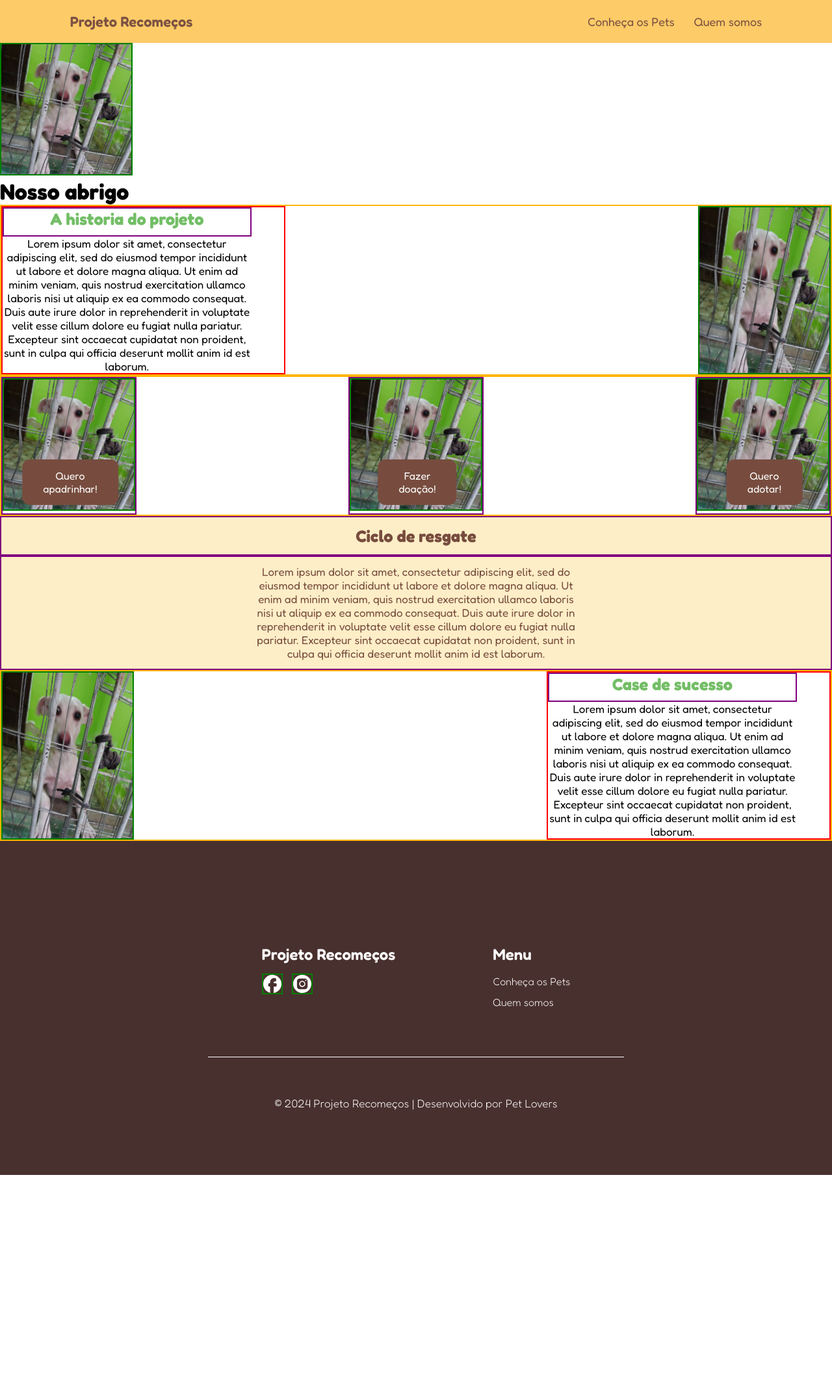
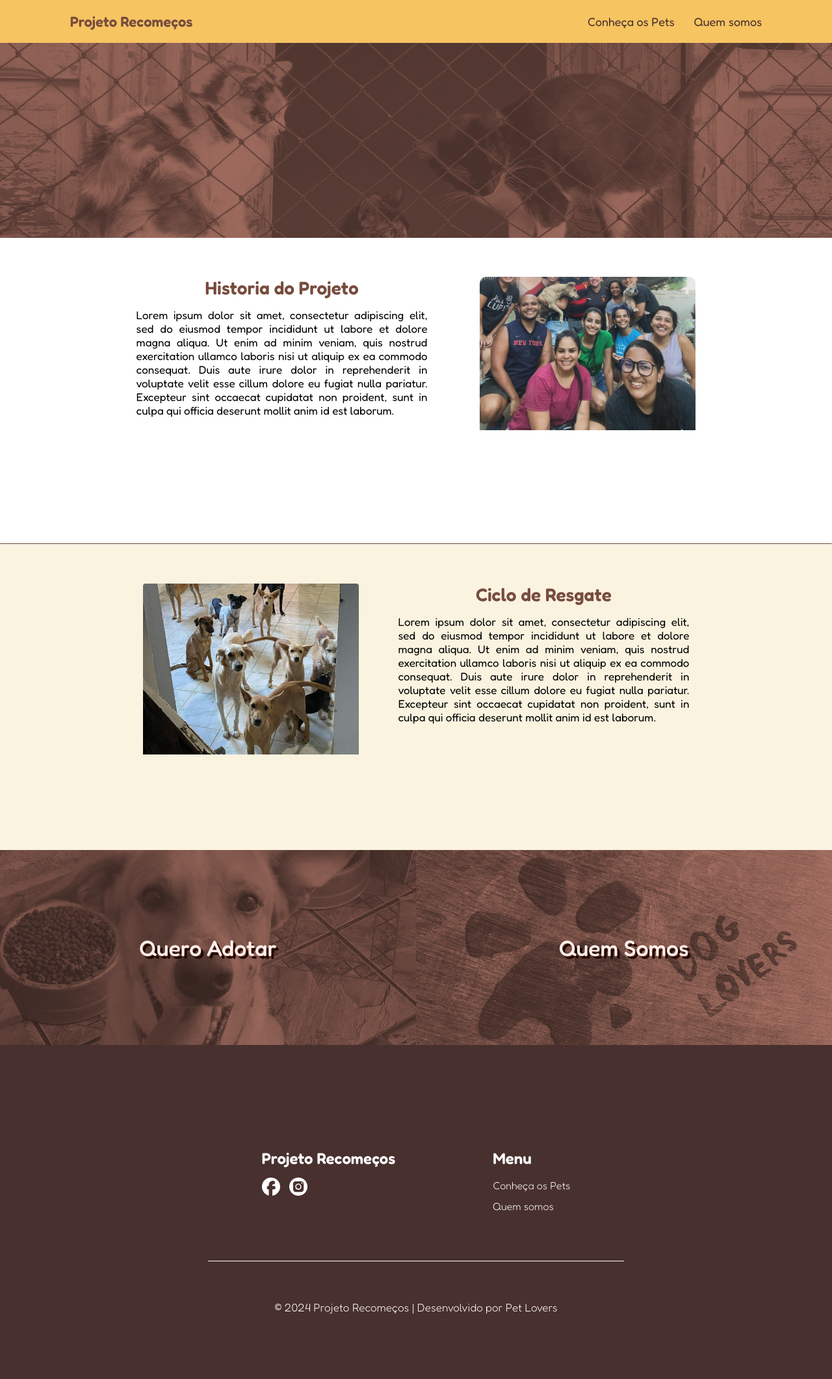
Before and after one commit to ThiagoRAlmeida2/ProjetoONG, a PHP site: page / in a window 1280 px wide. Shown: the whole page at 65% size. Before the commit the page ends 1808 px from the top, so only its background shows below. Run offline with PHP 8.4, Linux system fonts and the light colour scheme.

Commit message:
atualizações de hoje..

```diff
--- a/src/JavaScript/admin.js
+++ b/src/JavaScript/admin.js
@@ -111,7 +111,11 @@ async function carregarPets() {
 
                 <div class="pet-about">
                     <p>Sexo: ${pet.sexo}</p>
-                    <p>Idade: ${pet.idade}</p>
+                    <p>Anos: ${pet.idade}</p>
+                    <p>Idade: ${pet.idade <= 1 ? 'Filhote' :
+                                pet.idade <= 5 ? 'Jovem' :
+                                pet.idade <= 10 ? 'Adulto' : 'Idoso'}
+                    </p>
                     <p>Raça: ${pet.raca}</p>
                     <p>Porte: ${pet.porte}</p>
 
--- a/src/admin.html
+++ b/src/admin.html
@@ -59,9 +59,9 @@
 
                     <select aria-placeholder="Porte" id="petPorte" required>
                         <option value="">Porte</option>
-                        <option value="pequeno">Pequeno</option>
-                        <option value="médio">Médio</option>
-                        <option value="grande">Grande</option>
+                        <option value="Pequeno">Pequeno</option>
+                        <option value="Médio">Médio</option>
+                        <option value="Grande">Grande</option>
                     </select>
                 </div>
 
--- a/src/css/header.css
+++ b/src/css/header.css
@@ -1,7 +1,6 @@
 
 header {
-    background-color: #fdcb67;
-
+    background-color: #f6c461;
     width: 100%;
     position: relative;
     background-size: cover;
@@ -15,7 +14,7 @@ header {
 }
 
 header h2 {
-    color: #7c5143;
+    color: #774C3E;
 
     font-weight: 600;
     font-size: 22px;
@@ -39,7 +38,7 @@ nav ul {
 }
 
 nav ul li {
-    color: #7c5143;
+    color: #48302E;
 
     font-size: 18px;
     font-weight: 400;
--- a/src/css/home.css
+++ b/src/css/home.css
@@ -1,77 +1,212 @@
 
-.image-container {
+.container-img-section {
+    display: flex;
+    justify-content: center;
+    align-items: center;
+
+    width: 100%;
+    height: 300px;
+
+    overflow: hidden;
     position: relative;
-    border: 2px solid purple;
 }
 
-img {
-    width: 200px;
-    height: auto;
-    border: 2px solid green;
+.container-img {
+    width: 100%;
+
+    filter: brightness(30%) contrast(65%) sepia(1) saturate(4) hue-rotate(325deg) grayscale(60%);
+    transition: transform 1s ease, filter 1s ease;
+
+    z-index: 0;
+    position: relative;
 }
 
-#button-overlay {
-    position: absolute;
-    top: 75%;
-    left: 50%;
-    transform: translate(-50%, -50%);
-    border: none;
-    /* Outros estilos para personalizar o botão */
+.container-img:hover {
+    transform: scale(1.05);
+    filter: brightness(40%) contrast(70%) sepia(1) saturate(4) hue-rotate(325deg) grayscale(60%);
 }
 
-#container {
-    width: 80%;
-    margin: 0 auto;
+.container-img-section * {
+    z-index: 1;
+    position: absolute;
 }
 
-.button {
-    background-color: #774C3E;
-    color: #FFFFFF;
-    border: none;
-    padding: 15px 32px;
-    text-align: center;
-    text-decoration: none;
-    display: inline-block;
-    font-size: 16px;
-    margin: 4px 2px;
-    cursor: pointer;
-    border-radius: 12px;
-    font-family: 'Fredoka', sans-serif;
-  }
-
-.container {
-    display: flex;
-    justify-content: space-between;
-    border: 2px solid #ffb400;
-  }
-
-.texto-esquerda {
-    width: 30%;
-    text-align: center;
-    padding-right: 50px;
-    border: 2px solid red;
+.tittle-1 {
+    pointer-events: none;
+    mix-blend-mode:luminosity;
+    font-weight: 500;
+    font-size: 40px;
 }
 
-.texto-direita {
-    width: 30%;
+.tittle-2 {
+    pointer-events: none;
     text-align: center;
-    padding-right: 50px;
-    border: 2px solid red;
+    font-weight: 600;
+    font-size: 28px;
+    padding: 0 0 14px;
+    margin: 0;
 }
 
-.texto-centralizado {
-    text-align: center;
-    color: #774C3E;
-    background-color: #FEEEC7;
-    padding-top: 1%;
-    padding-bottom: 1%;
-    padding-left: 30%;
-    padding-right: 30%;
-    border: 2px solid purple;
+.color-1 {
+    color: #faf3e0;
+    text-shadow: #101010 4px 4px;
 }
 
-.texto-titulo {
-    color: #73BE66;
-    padding-bottom: 10px;
-    border: 2px solid purple;
+.color-2 {
+    color: #774C3E;
 }
+
+.container-div {
+    width: 100%;
+    display: flex;
+    align-items: center;
+    justify-content: center;
+    padding: 60px 0;
+}
+
+.div-row {
+    flex-direction: row;
+}
+
+.div-column {
+    flex-direction: column;
+}
+
+/* SEÇÃO DE HISTÓRIA DO PROJETO */
+#hist-container {
+    align-items:stretch;
+    gap: 80px;
+}
+
+#hist-container-text {
+    width: 35%;
+}
+
+#hist-container-img {
+    width: 26%;
+    border-radius: 10px;
+}
+
+/* SEGUNDO CONTAINER */
+#container-2 {
+    align-items: stretch;
+    gap: 60px;
+}
+
+#container-2-img {
+    width: 26%;
+    border-radius: 4px;
+}
+
+#container-2-img img {
+    width: 100%;
+    object-position: 0 -140px;
+}
+
+#container-2-txt {
+    width: 35%;
+}
+
+.img-box {
+    height: 350px;
+    overflow: hidden;
+    position: relative;
+}
+
+.img-box img {
+    width: 100%;
+    object-fit: cover;
+    object-position: 0 -180px;
+    position: absolute;
+}
+
+.color-div {
+    background-color: #faf3e0;
+}
+
+.text-1 {
+    width: 100%;
+    text-align: justify;
+    font-weight: 400;
+    font-size: 17px;
+}
+
+.text-2 {
+    width: 70%;
+    text-align: justify;
+    font-weight: 400;
+    font-size: 17px;
+}
+
+.line {
+    border-top: #774C3E solid 1px;
+}
+
+/* SEÇÃO DE IMAGENS EM LINHA */
+.imgs-section {
+    display: grid;
+    grid-template-columns: repeat(2, 1fr);
+    gap: 0;
+    height: 300px;
+
+    overflow: hidden;
+    position: relative;
+}
+
+.section-img {
+    display: flex;
+    align-items: center;
+    justify-content: center;
+
+    z-index: 0;
+    cursor: pointer;
+    overflow: hidden;
+}
+
+.section-img a {
+    width: 100%;
+}
+
+.imgs-section-tittle {
+    border-radius: 6px;
+    padding: 10px 16px;
+
+    pointer-events: none;
+    text-align: center;
+    font-weight: 500;
+    font-size: 34px;
+
+    z-index: 1;
+    position: absolute;
+}
+
+.section-img a img {
+    width: 100%;
+    object-fit: cover;
+}
+
+/* PRIMEIRA IMAGEM DA LINHA */
+#section-img-1 {
+    object-position: 0 80px;
+
+    filter: brightness(35%) contrast(75%) sepia(1) saturate(4) hue-rotate(325deg) grayscale(60%);
+    transition: transform 1s ease, filter 1s ease;
+}
+
+#section-img-1:hover {
+    filter: brightness(50%) contrast(85%) sepia(1) saturate(4) hue-rotate(325deg) grayscale(60%);
+    transform: scale(1.05);
+}
+
+/* SEGUNDA IMAGEM DA LINHA */
+#section-img-2 {
+    object-position: 0 30px;
+
+    filter: brightness(40%) contrast(75%) sepia(1) saturate(4) hue-rotate(325deg) grayscale(60%);
+    transition: transform 1s ease, filter 1s ease;
+}
+
+#section-img-2:hover {
+    filter: brightness(55%) contrast(85%) sepia(1) saturate(4) hue-rotate(325deg) grayscale(60%);
+    transform: scale(1.05);
+}
--- a/src/css/quemSomos.css
+++ b/src/css/quemSomos.css
@@ -86,6 +86,7 @@ main {
     cursor: pointer;
     height: 380px;
     width: 100%;
+    margin-top: 20px;
 
     display: flex;
     align-items: center;
@@ -107,6 +108,7 @@ main {
     mix-blend-mode:luminosity;
     font-weight: 500;
     font-size: 44px;
+    pointer-events: none;
 }
 
 .conheca-os-pets img {
--- a/src/index.html
+++ b/src/index.html
@@ -9,69 +9,17 @@
 
         <link rel="stylesheet" href="./css/resets.css">
         <link rel="stylesheet" href="./css/header.css">
+        <link rel="stylesheet" href="./css/home.css">
         <link rel="stylesheet" href="./css/footer.css">
-    <link rel="stylesheet" href="./css/home.css">
+
         <link rel="preconnect" href="https://fonts.googleapis.com">
         <link rel="preconnect" href="https://fonts.gstatic.com" crossorigin>
         <link href="https://fonts.googleapis.com/css2?family=Fredoka:wght@300..700&display=swap" rel="stylesheet">
-    <style>
-        /* Estilos para o slideshow */
-        .slideshowContainer {
-            position: relative;
-            max-width: 100%; /* Ajuste a largura conforme necessário */
-            margin: auto;
-        }
+    </head>
 
-        .slideImg {
-            display: none; /* Esconder todas as imagens inicialmente */
-        }
-
-        .fade {
-            animation: fade 1.5s ease-in-out;
-        }
-
-        @keyframes fade {
-            from { opacity: 0.4 }
-            to { opacity: 1 }
-        }
-
-        .prev, .next {
-            cursor: pointer;
-            position: absolute;
-            top: 50%;
-            width: auto;
-            padding: 16px;
-            color: white;
-            font-weight: bold;
-            font-size: 18px;
-            transition: 0.6s ease;
-            border-radius: 0 3px 3px 0;
-            user-select: none;
-        }
-
-        .next {
-            right: 0;
-            border-radius: 3px 0 0 3px;
-        }
-
-        .dot {
-            height: 15px;
-            width: 15px;
-            margin: 0 2px;
-            background-color: #bbb;
-            border-radius: 50%;
-            display: inline-block;
-            cursor: pointer;
-        }
-
-        .active, .dot:hover {
-            background-color: #717171;
-        }
-    </style>
-</head>
     <body>
         <header>
-        <a href="home.html">
+            <a href="index.html">
                 <h2>Projeto Recomeços</h2>
             </a>
             <nav class="toolbar-actions">
@@ -87,54 +35,48 @@
         </header>
 
         <main>
-        <div>
-            <!-- PRIMEIRO BLOCO - FOTO 'NOSSO LAR' -->
-            <!-- Foto do local com uma descricao dizendo Nosso Lar -->
-            <img src="assets/images/dog_aleatorio.jpg">
-            <h1>Nosso abrigo</h1>
+            <section class="container-img-section">
+                <img class="container-img" src="./assets/images/gatinhos fundo.jpg">
+                <h3 class="tittle-1 color-1"></h3>
+            </section>
+
+            <div class="container-div div-row" id="hist-container">
+                <div class="container-div-column" id="hist-container-text">
+                    <p class="tittle-2 color-2">Historia do Projeto</p>
+                    <p class="text-1">Lorem ipsum dolor sit amet, consectetur adipiscing elit, sed do eiusmod tempor incididunt ut labore et dolore magna aliqua. Ut enim ad minim veniam, quis nostrud exercitation ullamco laboris nisi ut aliquip ex ea commodo consequat. Duis aute irure dolor in reprehenderit in voluptate velit esse cillum dolore eu fugiat nulla pariatur. Excepteur sint occaecat cupidatat non proident, sunt in culpa qui officia deserunt mollit anim id est laborum.</p>
+                </div>
+                <div class="img-box" id="hist-container-img"><img src="./assets/images/projeto recomecos membros.jpg" alt="projeto recomecos membros"></div>
             </div>
 
-        <div class="container">
-            <!-- SEGUNDO BLOCO - HISTORIA DO PROJETO -->
-            <!-- Descricao da historia do projeto deles -->
-             <div class="texto-direita">
-                <h2 class="texto-titulo">A historia do projeto</h2>
-                <p>Lorem ipsum dolor sit amet, consectetur adipiscing elit, sed do eiusmod tempor incididunt ut labore et dolore magna aliqua. Ut enim ad minim veniam, quis nostrud exercitation ullamco laboris nisi ut aliquip ex ea commodo consequat. Duis aute irure dolor in reprehenderit in voluptate velit esse cillum dolore eu fugiat nulla pariatur. Excepteur sint occaecat cupidatat non proident, sunt in culpa qui officia deserunt mollit anim id est laborum.</p>
-             </div>
-            <img class="img-esquerda" src="assets/images/dog_aleatorio.jpg">
-        </div>
+            <hr class="line">
 
-        <div class="container">
-            <!-- TERCEIRO BLOCO - TRES IMAGENS -->
-            <!-- Serao tres imagens, com tres botoes em cada img -->
-            <div class="image-container">
-                <img src="assets/images/dog_aleatorio.jpg">
-                <button class="button" id="button-overlay">Quero apadrinhar!</button>
-            </div>
-            <div class="image-container">
-                <img src="assets/images/dog_aleatorio.jpg">
-                <button class="button" id="button-overlay">Fazer doação!</button>
-            </div>
-            <div class="image-container">
-                <img src="assets/images/dog_aleatorio.jpg">
-                <button class="button" id="button-overlay">Quero adotar!</button>
+            <div class="container-div div-row color-div" id="container-2">
+                <div id="container-2-img" class="img-box"><img src="./assets/images/pets canil.jpg" alt="pets no canil"></div>
+                <div id="container-2-txt" class="div-column">
+                    <h3 class="tittle-2 color-2">Ciclo de Resgate</h3>
+                    <p class="text-1">Lorem ipsum dolor sit amet, consectetur adipiscing elit, sed do eiusmod tempor incididunt ut labore et dolore magna aliqua. Ut enim ad minim veniam, quis nostrud exercitation ullamco laboris nisi ut aliquip ex ea commodo consequat. Duis aute irure dolor in reprehenderit in voluptate velit esse cillum dolore eu fugiat nulla pariatur. Excepteur sint occaecat cupidatat non proident, sunt in culpa qui officia deserunt mollit anim id est laborum.</p>
                 </div>
             </div>
 
-        <div class="ciclo-resgate">
-            <!-- QUARTO BLOCO - CICLO DE RESGATE -->
-            <h2 class="texto-centralizado">Ciclo de resgate</h2>
-            <p class="texto-centralizado">Lorem ipsum dolor sit amet, consectetur adipiscing elit, sed do eiusmod tempor incididunt ut labore et dolore magna aliqua. Ut enim ad minim veniam, quis nostrud exercitation ullamco laboris nisi ut aliquip ex ea commodo consequat. Duis aute irure dolor in reprehenderit in voluptate velit esse cillum dolore eu fugiat nulla pariatur. Excepteur sint occaecat cupidatat non proident, sunt in culpa qui officia deserunt mollit anim id est laborum.</p>
+            <section class="imgs-section">
+                <div class="section-img">
+                    <h3 class="imgs-section-tittle tittle-1 color-1">Quero Adotar</h3>
+                    <a href="./pets.html">
+                        <img id="section-img-1" src="./assets/images/pet exemplo.jpg">
+                    </a>
                 </div>
+                <div class="section-img">
+                    <h3 class="imgs-section-tittle tittle-1 color-1">Quem Somos</h3>
+                    <a href="./quemSomos.html">
+                        <img id="section-img-2" src="./assets/images/dog lovers.jpg">
+                    </a>
+                </div>
+            </section>
 
-        <div class="container">
-            <!-- QUINTO BLOCO - CASE DE SUCESSO com imagem -->
-            <img class="img-direita" src="assets/images/dog_aleatorio.jpg">
-            <div class="texto-esquerda">
-                <h2 class="texto-titulo">Case de sucesso</h2>
-                <p>Lorem ipsum dolor sit amet, consectetur adipiscing elit, sed do eiusmod tempor incididunt ut labore et dolore magna aliqua. Ut enim ad minim veniam, quis nostrud exercitation ullamco laboris nisi ut aliquip ex ea commodo consequat. Duis aute irure dolor in reprehenderit in voluptate velit esse cillum dolore eu fugiat nulla pariatur. Excepteur sint occaecat cupidatat non proident, sunt in culpa qui officia deserunt mollit anim id est laborum.</p>
-             </div>
-        </div>
+            <!-- <div class="container-div div-column">
+                <h3 class="tittle-2 color-2">Case de Sucesso</h3>
+                <p class="text-2">Lorem ipsum dolor sit amet, consectetur adipiscing elit, sed do eiusmod tempor incididunt ut labore et dolore magna aliqua. Ut enim ad minim veniam, quis nostrud exercitation ullamco laboris nisi ut aliquip ex ea commodo consequat. Duis aute irure dolor in reprehenderit in voluptate velit esse cillum dolore eu fugiat nulla pariatur. Excepteur sint occaecat cupidatat non proident, sunt in culpa qui officia deserunt mollit anim id est laborum.</p>
+            </div>  -->
         </main>
 
         <footer>
@@ -169,34 +111,5 @@
                 <p>&copy; 2024 Projeto Recomeços | Desenvolvido por Pet Lovers</p>
             </section>
         </footer>
-
-    <script>
-        let slideIndex = 1;
-        showSlides(slideIndex);
-
-        function plusSlides(n) {
-            showSlides(slideIndex += n);
-        }
-
-        function currentSlide(n) {
-            showSlides(slideIndex = n);
-        }
-
-        function showSlides(n) {
-            let i;
-            let slides = document.getElementsByClassName("slideImg");
-            let dots = document.getElementsByClassName("dot");
-            if (n > slides.length) {slideIndex = 1}
-            if (n < 1) {slideIndex = slides.length}
-            for (i = 0; i < slides.length; i++) {
-                slides[i].style.display = "none";
-            }
-            for (i = 0; i < dots.length; i++) {
-                dots[i].className = dots[i].className.replace(" active", "");
-            }
-            slides[slideIndex-1].style.display = "block";
-            dots[slideIndex-1].className += " active";
-        }
-    </script>
     </body>
 </html>
--- a/src/pets.html
+++ b/src/pets.html
@@ -93,10 +93,10 @@
 
         <hr class="pets-line">
 
-        <div class="container doacao">
+        <!-- <div class="container doacao">
             <img src="./assets/images/gatinhos fundo.jpg" alt="foto dos gatinhos">
             <h1>Faça uma doação!</h1>
-        </div>
+        </div> -->
     </main>
 
     <script type="module" src="./JavaScript/pets.js" defer></script>
```
Also changed, not shown: src/JavaScript/index.js (+27 -0 lines), src/JavaScript/pets.js (+12 -8 lines), src/css/pets.css (+8 -4 lines), src/assets/images/dog lovers.jpg (added), src/assets/images/pet exemplo.jpg (added), src/assets/images/pets canil.jpg (added), src/assets/images/projeto recomecos membros.jpg (added). Lines whose indentation alone changed are shown as unchanged.
